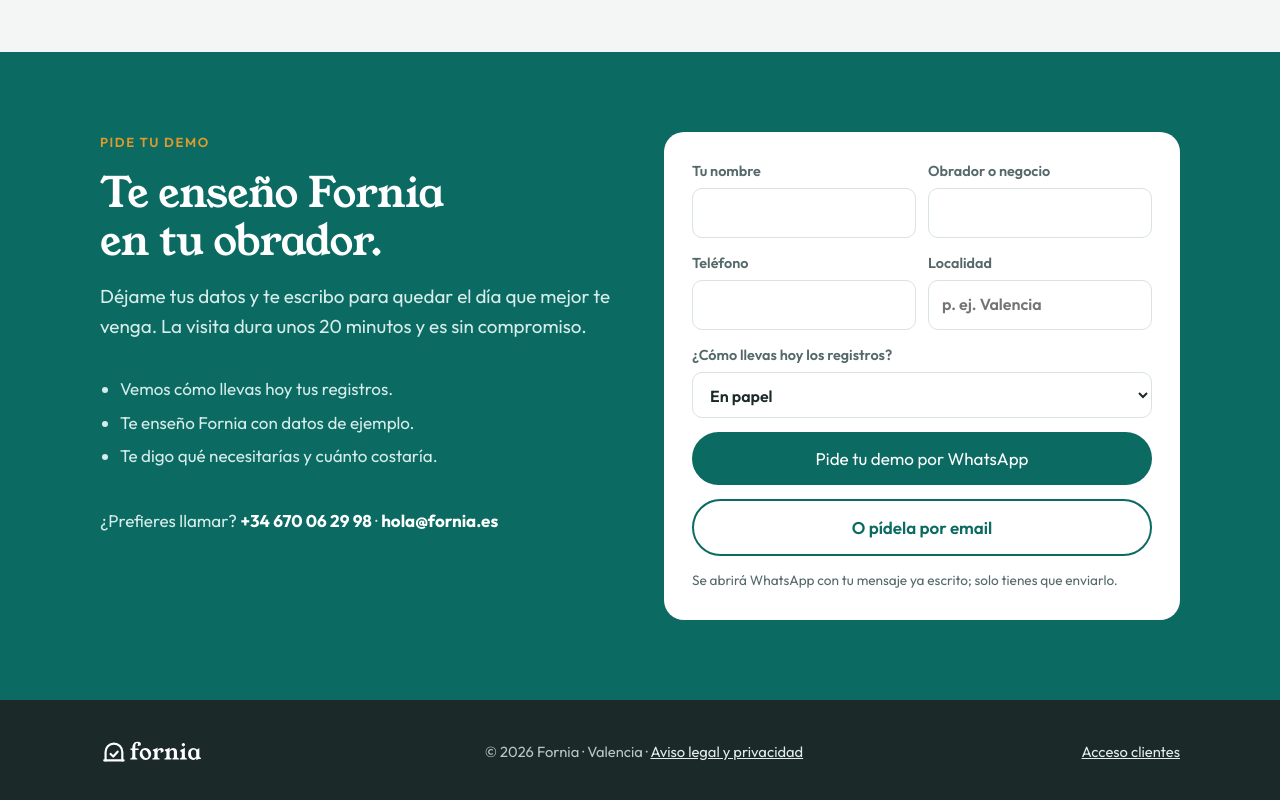
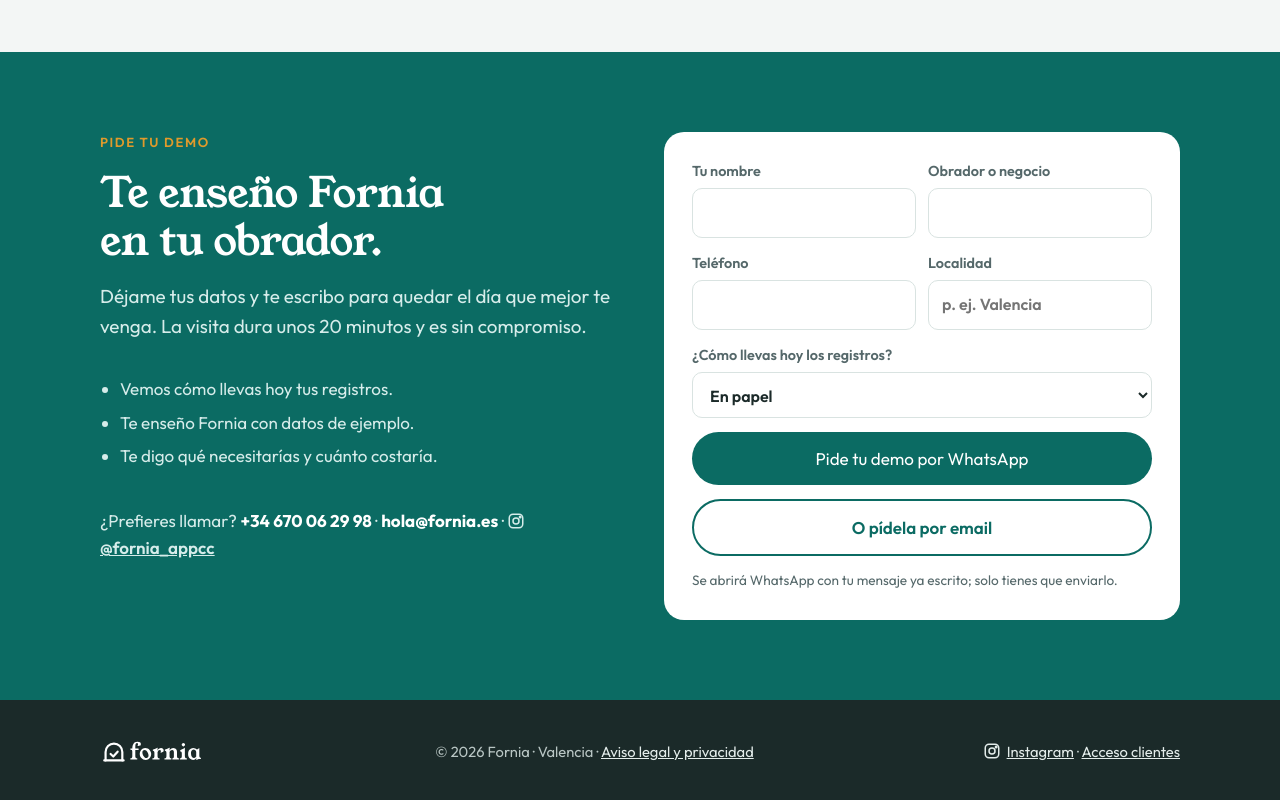
Before and after one commit to Leidyc13/fornia-web, a plain HTML site: page index.html in a window 1280 px wide. Shown: the part 5257-6057 px from the top of the page. Drawn offline with Linux system fonts and the light colour scheme.

Commit message:
Añade enlace a Instagram @fornia_appcc

```diff
--- a/index.html
+++ b/index.html
@@ -25,6 +25,7 @@
  "@graph": [
   {
    "@type": "Organization",
+   "sameAs": ["https://www.instagram.com/fornia_appcc/"],
    "@id": "https://fornia.es/#org",
    "name": "Fornia",
    "url": "https://fornia.es/",
@@ -402,7 +403,7 @@ footer a{color:#e3ecea}
     <h2 id="t-demo">Te enseño Fornia en tu obrador.</h2>
     <p class="lead">Déjame tus datos y te escribo para quedar el día que mejor te venga. La visita dura unos 20 minutos y es sin compromiso.</p>
     <ul><li>Vemos cómo llevas hoy tus registros.</li><li>Te enseño Fornia con datos de ejemplo.</li><li>Te digo qué necesitarías y cuánto costaría.</li></ul>
-    <p class="direct">¿Prefieres llamar? <b>+34 670 06 29 98</b> · <b>hola@fornia.es</b></p>
+    <p class="direct">¿Prefieres llamar? <b>+34 670 06 29 98</b> · <b>hola@fornia.es</b> · <a href="https://www.instagram.com/fornia_appcc/" target="_blank" rel="noopener" style="color:inherit;font-weight:600"><svg aria-hidden="true" viewBox="0 0 24 24" width="18" height="18" fill="none" stroke="currentColor" stroke-width="2" stroke-linecap="round" stroke-linejoin="round" style="vertical-align:-3px;margin-right:6px"><rect x="3" y="3" width="18" height="18" rx="5"/><circle cx="12" cy="12" r="4"/><circle cx="17.5" cy="6.5" r="1" fill="currentColor"/></svg>@fornia_appcc</a></p>
   </div>
   <form id="fDemo" novalidate>
     <div class="row2"><label for="dN">Tu nombre<input id="dN" name="nombre" autocomplete="name" required></label><label for="dO">Obrador o negocio<input id="dO" name="obrador" autocomplete="organization" required></label></div>
@@ -418,7 +419,7 @@ footer a{color:#e3ecea}
 <footer><div class="wrap">
   <img src="img/fornia-logo-blanco.svg" alt="Fornia" width="150" height="32">
   <p>© 2026 Fornia · Valencia · <a href="aviso-legal.html">Aviso legal y privacidad</a></p>
-  <p><a href="https://app.fornia.es/">Acceso clientes</a></p>
+  <p><a href="https://www.instagram.com/fornia_appcc/" target="_blank" rel="noopener" aria-label="Fornia en Instagram"><svg aria-hidden="true" viewBox="0 0 24 24" width="18" height="18" fill="none" stroke="currentColor" stroke-width="2" stroke-linecap="round" stroke-linejoin="round" style="vertical-align:-3px;margin-right:6px"><rect x="3" y="3" width="18" height="18" rx="5"/><circle cx="12" cy="12" r="4"/><circle cx="17.5" cy="6.5" r="1" fill="currentColor"/></svg>Instagram</a> · <a href="https://app.fornia.es/">Acceso clientes</a></p>
 </div></footer>
 
 <script>
```
